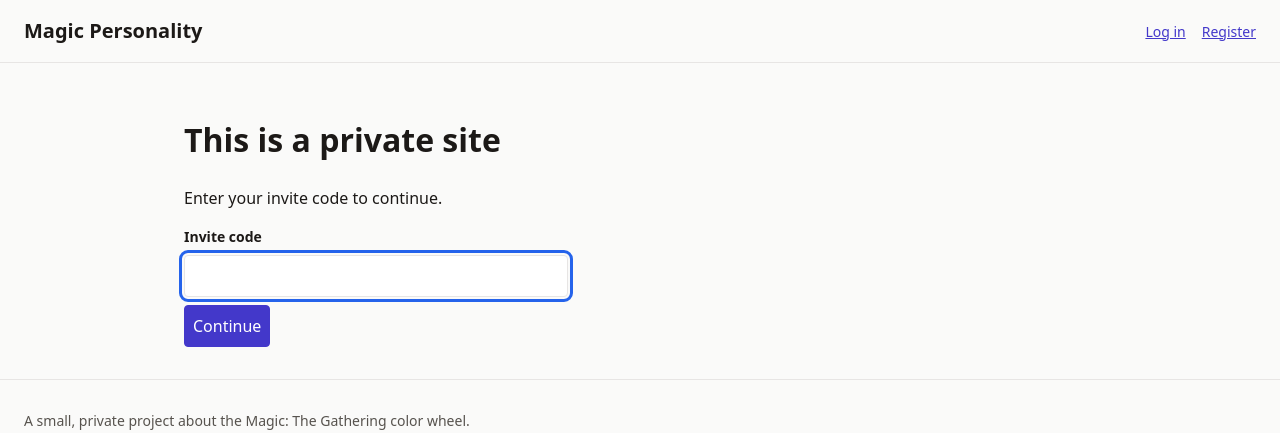
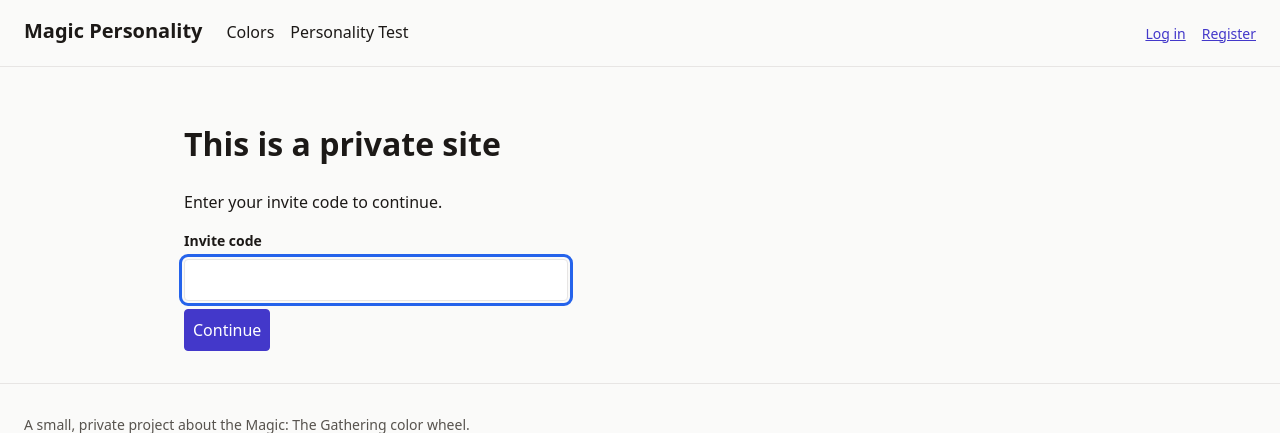
Before and after one commit to jana-ja/Magic_Personality, a Django app: a page that uses templates/base.html in a window 1280 px wide. Shown: the top 433 px of the page. Run offline with Django 5.2, Linux system fonts and the light colour scheme.

Commit message:
feat: Hauptnavigation und Fragebogen im Deployment-Ablauf (Task 2.15)
Kopfbereich bekommt eine Navigation mit "Colors" und "Personality
Test", aktiver Bereich per aria-current (D-64). Bisher war der Test
nur über die direkte URL erreichbar.

DEPLOYMENT.md führt seed_questionnaire als eigenen Schritt und
beschreibt die Fehlersuche bei 404 auf /quiz/. Der Seed-Test prüft
jetzt zusätzlich, dass v1 veröffentlicht importiert wird.

Co-Authored-By: Claude Opus 5 <noreply@anthropic.com>

```diff
--- a/static/css/base.css
+++ b/static/css/base.css
@@ -129,6 +129,44 @@ a {
   font-weight: 600;
   text-decoration: none;
   color: var(--color-text);
+}
+
+/* Hauptnavigation (Task 2.15, D-64) ----------------------------------------- */
+
+.site-header {
+  flex-wrap: wrap;
+}
+
+.site-header__start {
+  display: flex;
+  flex-wrap: wrap;
+  align-items: baseline;
+  column-gap: var(--space-4);
+  row-gap: var(--space-2);
+}
+
+.site-nav {
+  display: flex;
+  gap: var(--space-3);
+}
+
+.site-nav a {
+  display: inline-block;
+  padding-block: var(--space-1);
+  color: var(--color-text);
+  text-decoration: none;
+  border-bottom: 2px solid transparent;
+}
+
+.site-nav a:hover {
+  border-bottom-color: var(--color-border);
+}
+
+/* NFR-6: aktiv ist nicht nur farbig, sondern fett und unterstrichen. */
+.site-nav a[aria-current="page"] {
+  font-weight: 600;
+  color: var(--color-accent);
+  border-bottom-color: currentColor;
 }
 
 /* Login/Logout im Kopfbereich (Task 2.2) --------------------------------- */
--- a/templates/base.html
+++ b/templates/base.html
@@ -21,7 +21,19 @@
   <a class="skip-link" href="#main-content">{% translate "Skip to main content" %}</a>
 
   <header class="site-header">
-    <a class="site-header__brand" href="/">{% translate "Magic Personality" %}</a>
+    {% comment %} Hauptnavigation (Task 2.15, D-64): der einzige sichtbare
+       Einstieg in den Test. Aktiver Bereich über die App der aufgerufenen
+       URL, markiert per aria-current — die Hervorhebung selbst ist nicht
+       nur farblich (NFR-6, siehe .site-nav in base.css). {% endcomment %}
+    {% with section=request.resolver_match.app_name %}
+    <div class="site-header__start">
+      <a class="site-header__brand" href="/">{% translate "Magic Personality" %}</a>
+      <nav class="site-nav" aria-label="{% translate 'Main' %}">
+        <a href="{% url 'colors:index' %}"{% if section == "colors" %} aria-current="page"{% endif %}>{% translate "Colors" %}</a>
+        <a href="{% url 'quiz:take_test' %}"{% if section == "quiz" %} aria-current="page"{% endif %}>{% translate "Personality Test" %}</a>
+      </nav>
+    </div>
+    {% endwith %}
     <nav class="site-header__auth" aria-label="{% translate 'Account' %}">
       {% if user.is_authenticated %}
         <a href="{% url 'profile' %}">{{ user.profile.nickname }}</a>
```
Also changed, not shown: apps/core/tests/test_navigation.py (added, +51 -0 lines), apps/quiz/tests/test_questionnaire_v1.py (+2 -0 lines), docs/DECISIONS.md (+9 -0 lines), docs/DEPLOYMENT.md (+14 -5 lines), docs/ROADMAP.md (+10 -0 lines).
